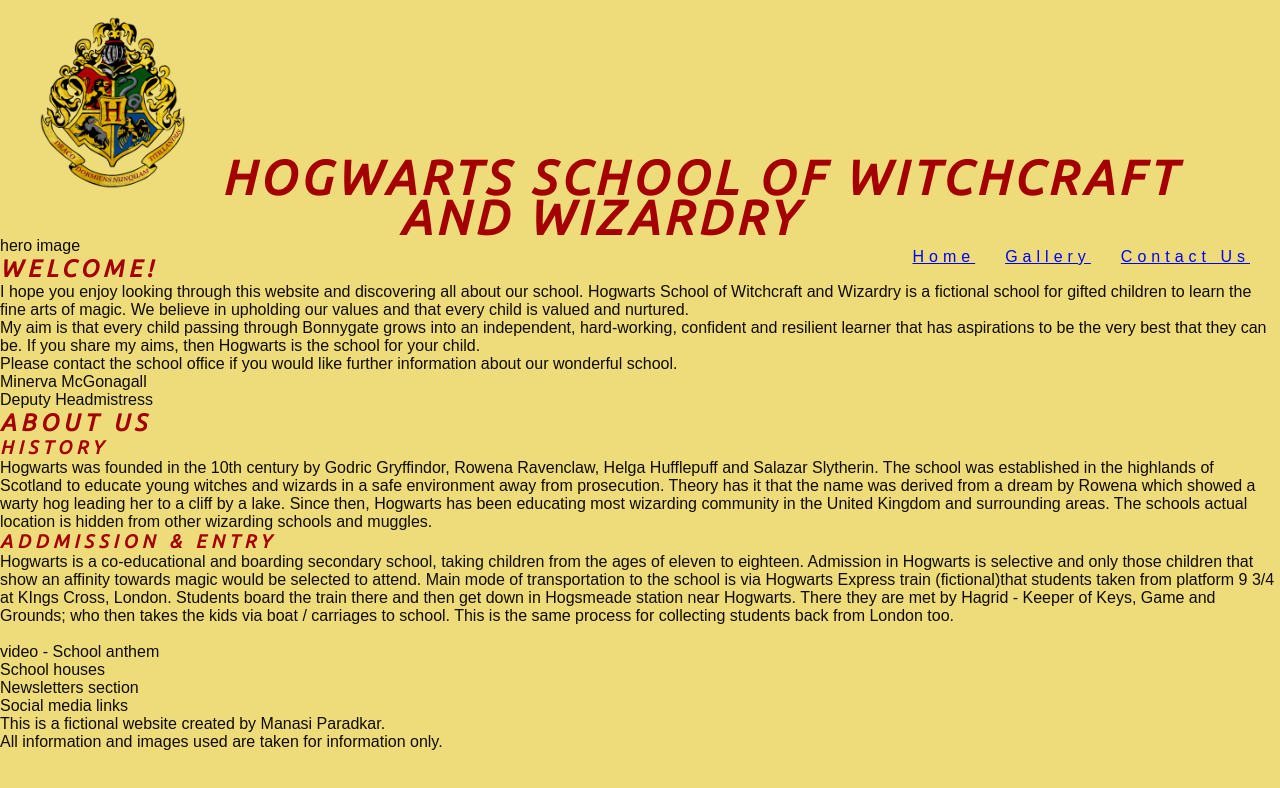
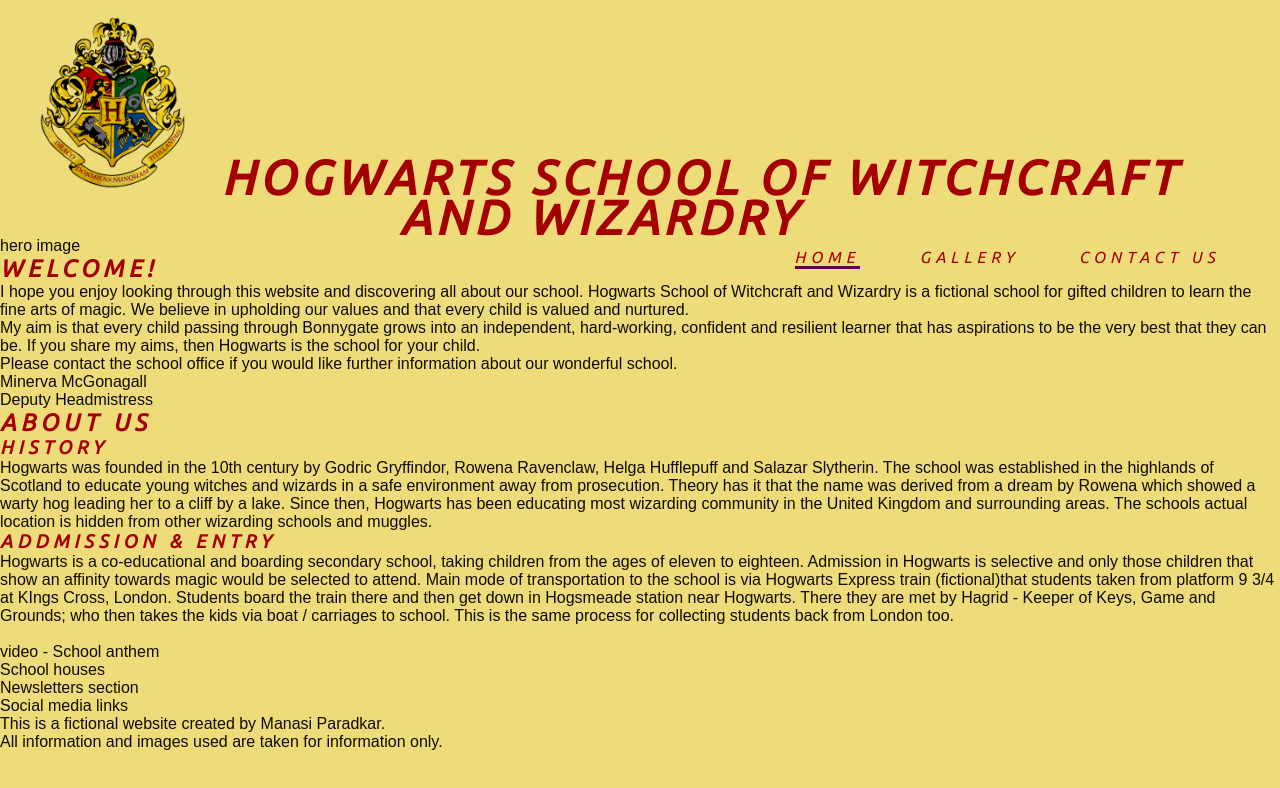
Before and after one commit to manasi1031/Hogwarts-school, a plain HTML site: page index.html in a window 1280 px wide. Drawn offline with Linux system fonts and the light colour scheme; a web font is replaced by a local one.

Commit message:
Style navigation links

```diff
--- a/assets/css/style.css
+++ b/assets/css/style.css
@@ -15,7 +15,7 @@ body {
 
 /* Heading and Logo */
 
-h1, h2, h3 {
+h1, h2, h3, #menu {
     font-family: ubuntu, sans-serif;
     text-transform: uppercase;
     color: #A40002;
@@ -48,5 +48,18 @@ h1, h2, h3 {
 #menu li {
     float: right;
     list-style-type: none;
-    margin-right: 30px;
+    margin-right: 60px;
 }
+
+#menu a {
+    text-decoration: none;
+    color: inherit
+}
+
+#menu a:hover {
+    border-bottom: 3px solid #67003E;
+}
+
+.active {
+    border-bottom: 3px solid #67003E;
+}
```
